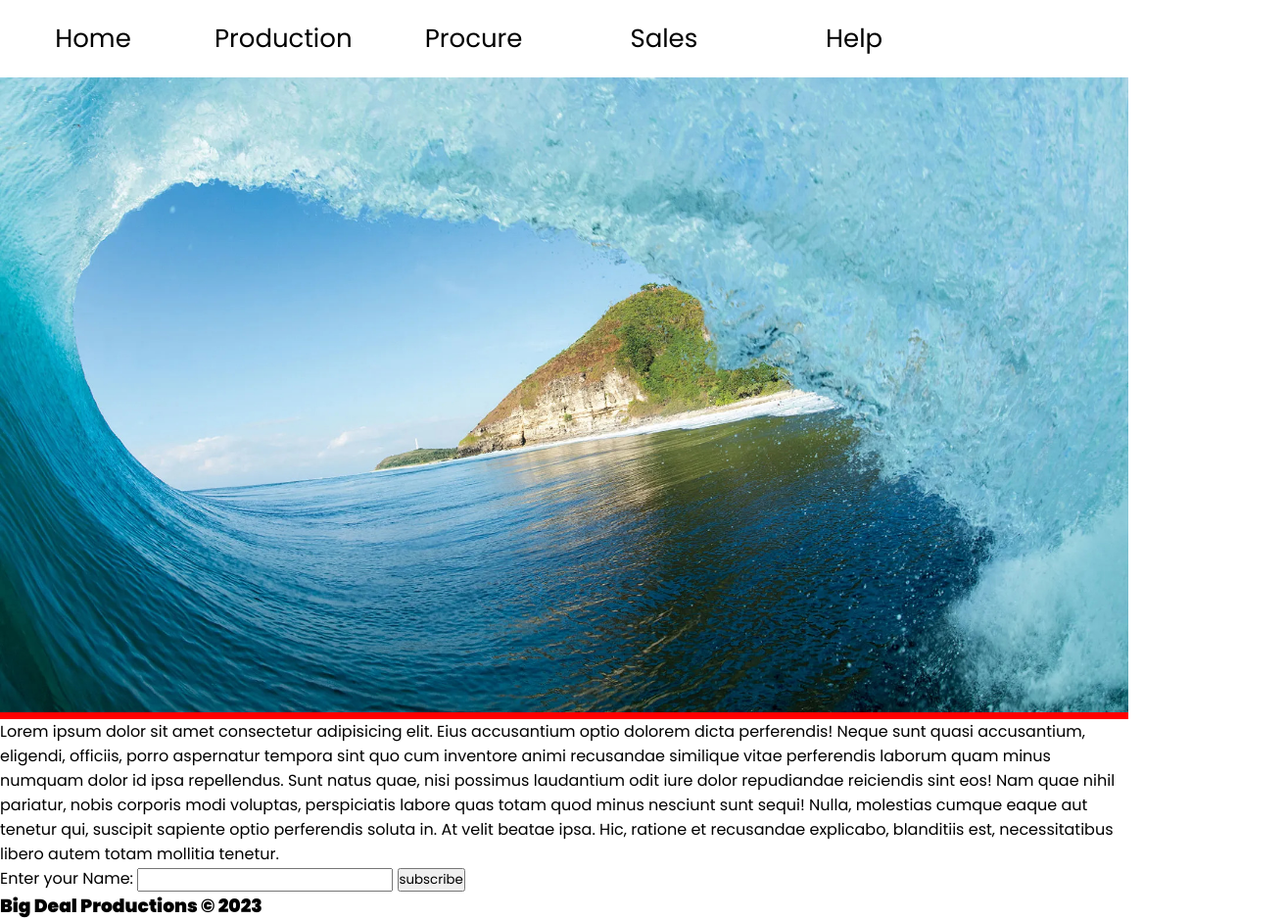
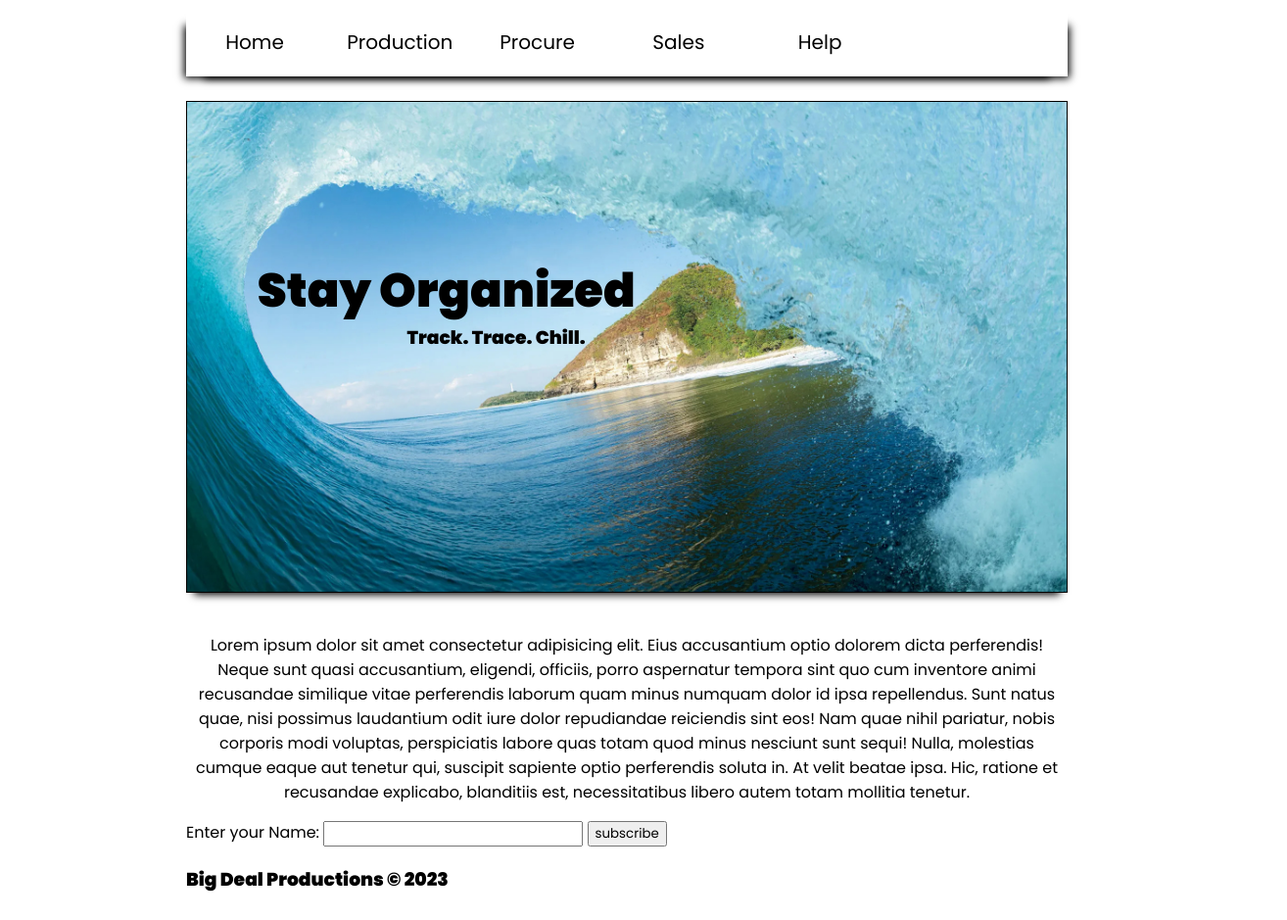
Before and after one commit to ailefthelightson/FE18-CSS-Day2-Grace-Karov, a plain HTML site: page Grace/exerciseAdvanced/index.html in a window 1280 px wide. Shown: the whole page at 98% size, 1314 px wide, since content can reach past the window. Drawn offline with Linux system fonts and the light colour scheme; a web font is replaced by a local one.

Commit message:
starting form div

```diff
--- a/Grace/exerciseAdvanced/index.html
+++ b/Grace/exerciseAdvanced/index.html
@@ -7,7 +7,11 @@
     <link rel="stylesheet" href="style.css">
     <title>Document</title>
 </head>
+
 <body>
+    <div class="container">
+
+    <div id="navBar">
     <nav>
        <!-- <a><img id="navImage" src="logo1.png"></a>>-->
         <a href="">Home</a>
@@ -16,25 +20,37 @@
         <a href="">Sales</a>
         <a href="">Help</a>
     </nav>
+    </div>
+    <br>
 
     <div class="heroImage" >
-        <img src="heroPic.jpeg" id="wave" width="1100px">
 
-        <div class="centerBottom">
-            <!--need shadow box -->
-        </div>
+        <h1>Stay Organized</h1>
+        <h3 id="trackTitle">Track. Trace. Chill.</h3>
+        <!--<button type="login">LOGIN</button>-->
+        <!--<img src="heroPic.jpeg" id="wave" width="1100px">-->
+
+
     </div>
+<br>
+
+
     <div class="pageContent">
         <p>Lorem ipsum dolor sit amet consectetur adipisicing elit. Eius accusantium optio dolorem dicta perferendis! Neque sunt quasi accusantium, eligendi, officiis, porro aspernatur tempora sint quo cum inventore animi recusandae similique vitae perferendis laborum quam minus numquam dolor id ipsa repellendus. Sunt natus quae, nisi possimus laudantium odit iure dolor repudiandae reiciendis sint eos! Nam quae nihil pariatur, nobis corporis modi voluptas, perspiciatis labore quas totam quod minus nesciunt sunt sequi! Nulla, molestias cumque eaque aut tenetur qui, suscipit sapiente optio perferendis soluta in. At velit beatae ipsa. Hic, ratione et recusandae explicabo, blanditiis est, necessitatibus libero autem totam mollitia tenetur.</p>
     </div>
+
+   <div id="formOne">
     <form action="">
         <label for="subscribe">Enter your Name:</label>
         <input type="text" name="subscribe" id="subscribe">
         <input type="submit" value="subscribe">
     </form>
+    </div>
 
     <footer>
         <h3>Big Deal Productions &#169 2023</h3>
     </footer>
+
+</div>
 </body>
 </html>
--- a/Grace/exerciseAdvanced/style.css
+++ b/Grace/exerciseAdvanced/style.css
@@ -1,22 +1,20 @@
 @import url('https://fonts.googleapis.com/css2?family=Happy+Monkey&family=Poppins:ital,wght@0,200;0,400;0,600;0,900;1,400;1,900&display=swap');
 
 * {
-    margin:0;
-    padding:0;
+
     font-family: 'Poppins', sans-serif;
 }
 
-
-
-html {
-width: 90%;
-
+.container {
+    width: 900px;
+    margin:auto;
 }
-
+#navBar {
+    box-shadow:   -10px 10px 8px -8px black, 10px 10px 8px -8px black;
+}
 nav {
     background-color: rgb(255,255,255);
     margin:0;
-
 }
 
 nav a {
@@ -24,12 +22,10 @@ nav a {
     color:black;
     text-align:center;
     padding: 20px;
-    width: 150px;
+    width: 100px;
     text-decoration: none;
-    font-size: 26px;
+    font-size: 20px;
     position:static;
-
-
 
 }
 
@@ -41,10 +37,32 @@ nav a {
 
 
 .heroImage {
-    background-color: red;
-    border: 5px thin black;
+    height: 500px;
+    border:1px solid black;
+    box-shadow: 0px 10px 8px -8px black;
+    background-image: url("heroPic.jpeg");
+    background-size:cover;
+    background-repeat:no-repeat;
 }
-#wave{
-    width: 100%;
+
+.heroImage > h1 {
+    font-size: 48px;
+    font-style:normal;
+    position:relative;
+    left: 8%;
+    top: 25%;
+}
+
+ .heroImage #trackTitle {
+    position: relative;
+    top: 18%;
+    left: 25%;
+}
+
+.pageContent > p{
+        text-align: center;
+}
+
+#formOne {
 
 }
```
Also changed, not shown: 2 other files.
